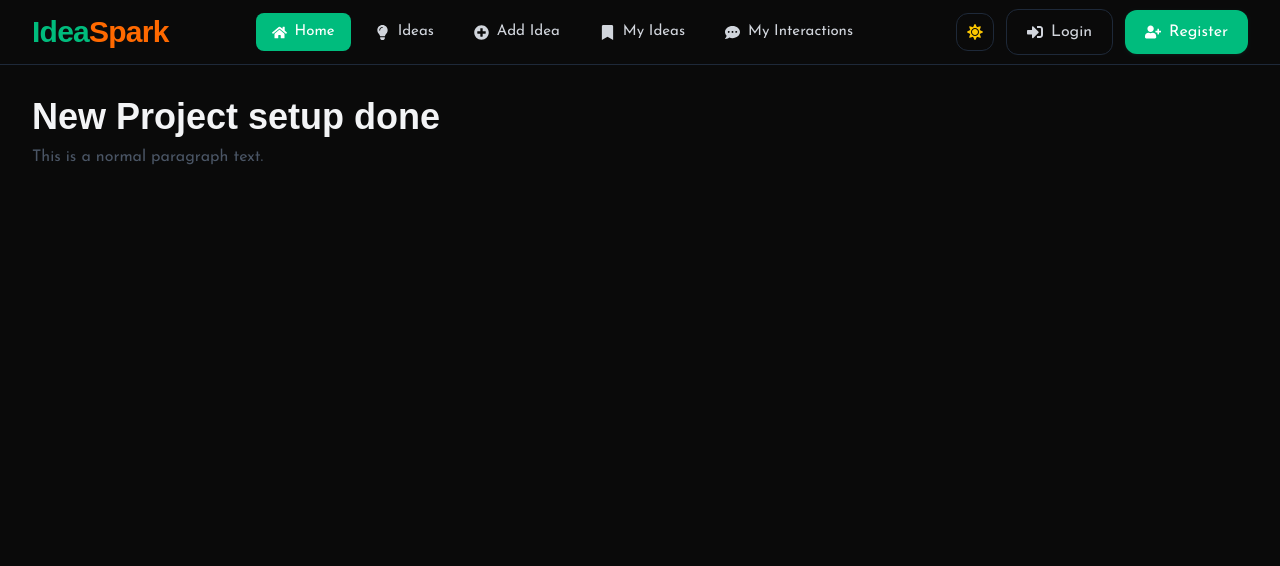
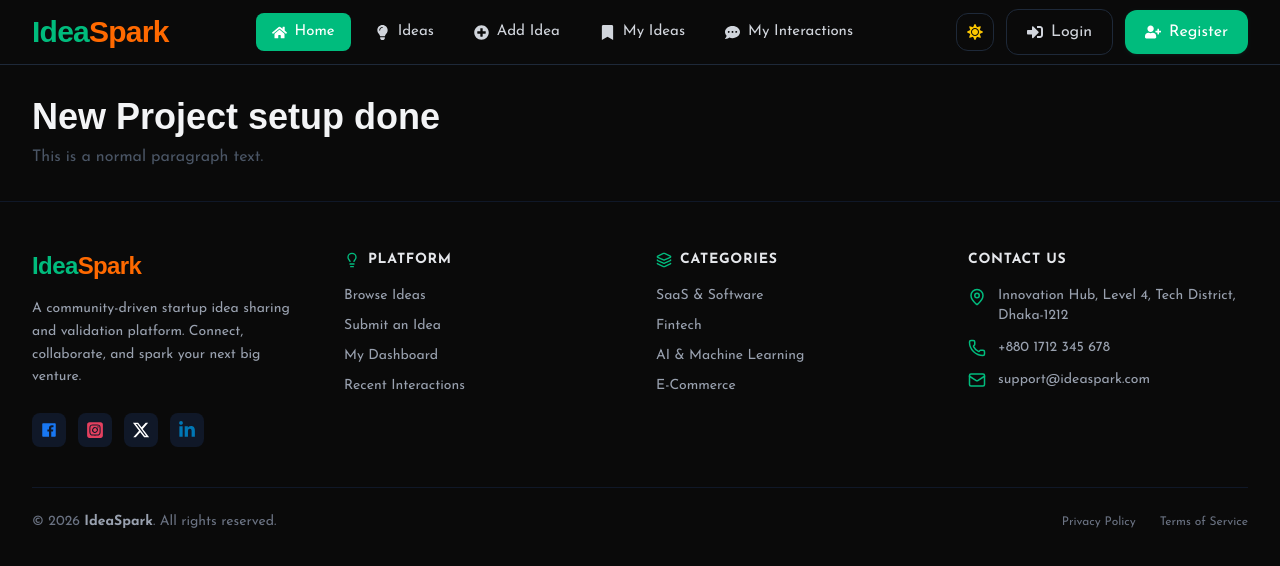
Before and after one commit to ziaulhoquepatwary/IdeaSpark, a Next.js app: page / in a window 1280 px wide. Shown: the top 566 px of the page. Built offline with nearby package versions, Linux system fonts and the light colour scheme; a web font is replaced by a local one.

Commit message:
Footer section design done

```diff
--- a/package.json
+++ b/package.json
@@ -9,6 +9,7 @@
     "lint": "eslint"
   },
   "dependencies": {
+    "lucide-react": "^1.16.0",
     "next": "16.2.6",
     "react": "19.2.4",
     "react-dom": "19.2.4",
--- a/src/app/(main)/layout.jsx
+++ b/src/app/(main)/layout.jsx
@@ -1,3 +1,4 @@
+import Footer from "@/share/Footer"
 import Navbar from "@/share/Navbar"
 
 
@@ -8,6 +9,7 @@ function MainLayout({ children }) {
             <main className="grow">
                 {children}
             </main>
+            <Footer />
         </div>
     )
 }
--- /dev/null
+++ b/src/share/Footer.jsx
@@ -0,0 +1,106 @@
+import Link from 'next/link';
+import { Mail, Phone, MapPin, Lightbulb, Layers } from 'lucide-react';
+import { IoLogoFacebook } from 'react-icons/io';
+import { FaSquareInstagram, FaXTwitter, FaLinkedinIn } from 'react-icons/fa6';
+
+const Footer = () => {
+    const currentYear = new Date().getFullYear();
+
+    return (
+        <footer className="bg-gray-50 dark:bg-[#0A0A0A] text-gray-600 dark:text-gray-400 border-t border-gray-200 dark:border-gray-900 transition-colors duration-300">
+            <div className="max-w-7xl mx-auto px-4 sm:px-6 lg:px-8 py-12">
+                <div className="grid grid-cols-1 md:grid-cols-4 gap-8">
+
+                    {/* ১. Brand & Identity Section */}
+                    <div className="space-y-4">
+                        <Link href="/" className="inline-block">
+                            <h2 className="text-2xl font-bold font-heading tracking-tight">
+                                <span className="text-emerald-600 dark:text-emerald-500">Idea</span>
+                                <span className="text-orange-500">Spark</span>
+                            </h2>
+                        </Link>
+                        <p className="text-sm leading-relaxed text-gray-500 dark:text-gray-400">
+                            A community-driven startup idea sharing and validation platform. Connect, collaborate, and spark your next big venture.
+                        </p>
+                        {/* Social Links */}
+                        <div className="flex items-center gap-3 pt-2">
+                            <a href="#" aria-label="Facebook" className="p-2 rounded-lg bg-gray-200/60 dark:bg-gray-900 text-[#1877F2] hover:bg-[#1877F2] hover:text-white transition-all duration-300">
+                                <IoLogoFacebook size={18} />
+                            </a>
+                            <a href="#" aria-label="Instagram" className="p-2 rounded-lg bg-gray-200/60 dark:bg-gray-900 text-[#E4405F] hover:bg-[#E4405F] hover:text-white transition-all duration-300">
+                                <FaSquareInstagram size={18} />
+                            </a>
+                            <a href="#" aria-label="X (Twitter)" className="p-2 rounded-lg bg-gray-200/60 dark:bg-gray-900 text-black dark:text-white hover:bg-gray-600 dark:hover:bg-white dark:hover:text-black transition-all duration-300">
+                                <FaXTwitter size={18} />
+                            </a>
+                            <a href="#" aria-label="LinkedIn" className="p-2 rounded-lg bg-gray-200/60 dark:bg-gray-900 text-[#0077B5] hover:bg-[#0077B5] hover:text-white transition-all duration-300">
+                                <FaLinkedinIn size={18} />
+                            </a>
+                        </div>
+                    </div>
+
+                    {/* ২. Platform Links Section */}
+                    <div>
+                        <h3 className="text-gray-900 dark:text-gray-200 font-bold text-sm uppercase tracking-wider mb-4 flex items-center gap-2">
+                            <Lightbulb size={16} className="text-emerald-600 dark:text-emerald-500" /> Platform
+                        </h3>
+                        <ul className="space-y-2.5 text-sm">
+                            <li><Link href="/#" className="hover:text-emerald-600 dark:hover:text-emerald-400 transition-colors">Browse Ideas</Link></li>
+                            <li><Link href="/#" className="hover:text-emerald-600 dark:hover:text-emerald-400 transition-colors">Submit an Idea</Link></li>
+                            <li><Link href="/#" className="hover:text-emerald-600 dark:hover:text-emerald-400 transition-colors">My Dashboard</Link></li>
+                            <li><Link href="/#" className="hover:text-emerald-600 dark:hover:text-emerald-400 transition-colors">Recent Interactions</Link></li>
+                        </ul>
+                    </div>
+
+                    {/* ৩. Categories Section */}
+                    <div>
+                        <h3 className="text-gray-900 dark:text-gray-200 font-bold text-sm uppercase tracking-wider mb-4 flex items-center gap-2">
+                            <Layers size={16} className="text-emerald-600 dark:text-emerald-500" /> Categories
+                        </h3>
+                        <ul className="space-y-2.5 text-sm">
+                            <li><Link href="/#" className="hover:text-emerald-600 dark:hover:text-emerald-400 transition-colors">SaaS & Software</Link></li>
+                            <li><Link href="/#" className="hover:text-emerald-600 dark:hover:text-emerald-400 transition-colors">Fintech</Link></li>
+                            <li><Link href="/#" className="hover:text-emerald-600 dark:hover:text-emerald-400 transition-colors">AI & Machine Learning</Link></li>
+                            <li><Link href="/#" className="hover:text-emerald-600 dark:hover:text-emerald-400 transition-colors">E-Commerce</Link></li>
+                        </ul>
+                    </div>
+
+                    {/* ৪. Contact Info Section  */}
+                    <div>
+                        <h3 className="text-gray-900 dark:text-gray-200 font-bold text-sm uppercase tracking-wider mb-4">
+                            Contact Us
+                        </h3>
+                        <div className="space-y-3 text-sm">
+                            <div className="flex items-start gap-3">
+                                <MapPin size={18} className="text-emerald-600 dark:text-emerald-500 shrink-0 mt-0.5" />
+                                <span>Innovation Hub, Level 4, Tech District, Dhaka-1212</span>
+                            </div>
+                            <div className="flex items-center gap-3">
+                                <Phone size={18} className="text-emerald-600 dark:text-emerald-500 shrink-0" />
+                                <span>+880 1712 345 678</span>
+                            </div>
+                            <div className="flex items-center gap-3">
+                                <Mail size={18} className="text-emerald-600 dark:text-emerald-500 shrink-0" />
+                                <span>support@ideaspark.com</span>
+                            </div>
+                        </div>
+                    </div>
+
+                </div>
+
+                {/* Bottom Bar & Copyright */}
+                <div className="mt-10 pt-6 border-t border-gray-200 dark:border-gray-900 flex flex-col sm:flex-row justify-between items-center gap-4">
+                    <p className="text-sm text-gray-500 dark:text-gray-500 text-center sm:text-left">
+                        © {currentYear} <span className="font-semibold text-gray-700 dark:text-gray-400">IdeaSpark</span>. All rights reserved.
+                    </p>
+                    <div className="flex gap-6 text-xs text-gray-400 dark:text-gray-500">
+                        <Link href="/#" className="hover:text-emerald-600 transition-colors">Privacy Policy</Link>
+                        <Link href="/#" className="hover:text-emerald-600 transition-colors">Terms of Service</Link>
+                    </div>
+                </div>
+            </div>
+        </footer>
+    );
+};
+
+export default Footer;
```
Also changed, not shown: 1 other file (tests, documents, lock files or other folders).
